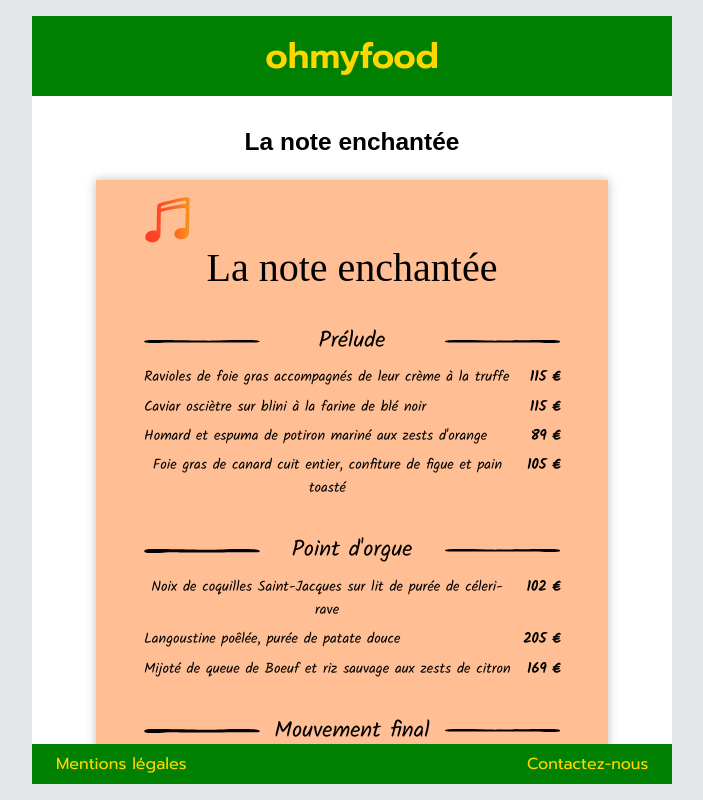
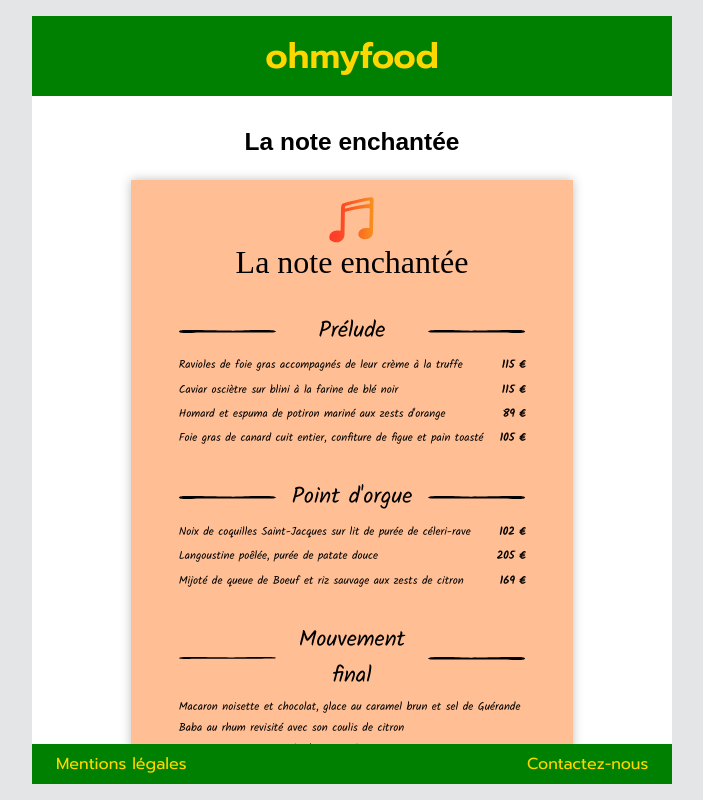
Before and after one commit to pinkdoab/Ohmyfood, a website: page menu1.html in a window 1280 px wide. Shown: the whole page, without its empty margins (288-991 px from the left). Drawn offline with Linux system fonts and the light colour scheme; a web font is replaced by a local one.

Commit message:
ok grands menus

```diff
--- a/menu1.html
+++ b/menu1.html
@@ -19,7 +19,7 @@
             <article>
                 <div class="menus">
                 <div class="menu menu__style1--large" >
-                    <img class="menu__logo-note-haut" src="images/note2.svg" alt="logo restaurant">
+                    <img class="menu__logo-note-haut-GM" src="images/note2.svg" alt="logo restaurant">
                     <h2>La note enchantée</h2>
                     <section>
                         <div class="component">
--- a/sass/layouts/_main.scss
+++ b/sass/layouts/_main.scss
@@ -1,5 +1,5 @@
 .main  {
-    min-height: $Hpage - map-get($footer, hauteur) - 4vh - 10vh;
+    //min-height: $Hpage - map-get($footer, hauteur) - 4vh - 10vh;
 
     display: flex;
     flex-direction: column;
@@ -17,6 +17,9 @@
         flex-direction: row;
         justify-content: space-between;
         align-items: center;
+        @media screen and (max-width: 600px) and (orientation: portrait) {
+            margin: 0;
+        }
         > h2 {
             font-weight: normal;
             margin-top: 2rem;
--- a/sass/layouts/_menu.scss
+++ b/sass/layouts/_menu.scss
@@ -30,6 +30,11 @@
         display: block;
         //margin: auto;
     }
+    &__logo-note-haut-GM {
+        width: 3rem;
+        display: block;
+        margin: auto;
+    }
     &__logo-note-bas {
         width: 1.4rem;
         margin-right: .5rem;
--- a/sass/utils/_mixins.scss
+++ b/sass/utils/_mixins.scss
@@ -71,7 +71,7 @@
             font-size: 3rem;
         }
         @media screen and (orientation: landscape) {
-            font-size: 2.5rem;
+            font-size: 2rem;
         }
 
         &.degrade-texte {
@@ -141,23 +141,22 @@
                     display: block;
                     font-size: $plat-corps-grandM * $agrandissement-menu-portrait;
                 }
-                @media screen and (orientation: landscape) {
+                /*@media screen and (orientation: landscape) {
                     font-size: .9rem;
-                }
+                }*/
                 span {
                     margin: $plat-margin-grandM;
                     font-family: map-get($style, hors-restaurant-font);
                     font-size: $plat-corps-grandM;
                     margin: $plat-margin-grandM;
-                    color: $plat-color-grandM;
-                    text-align: center;
                     @media screen and (max-width: 600px) and (orientation: portrait) {
                         display: block;         // retour à la ligne du prix
+                        text-align: center;
                         font-size: $plat-corps-grandM * $agrandissement-menu-portrait;
                     }
-                    @media screen and (orientation: landscape) {
+                    /*@media screen and (orientation: landscape) {
                         font-size: .9rem;
-                    }
+                    }*/
                     &:last-child {
                         margin-left: 1rem;      // espace entre plat et prix
                         font-weight: bold;
--- a/sass/utils/_variables.scss
+++ b/sass/utils/_variables.scss
@@ -12,13 +12,14 @@ $bouton: (paddingW: 2rem, paddingH: .5rem, radius: .5rem, margin: 2rem auto 1rem
 $Hpetit-menu: 36vw;
 $Lpetit-menu: $Hpetit-menu * .7;
 
-$agrandissement-menu-portrait: 3.5;
+$agrandissement-menu-portrait: 1.5;
 $agrandissement-menu-landscape: 1.3;
 
 // ------------------ Données communes à tous les menus ----------------------
 $restaurant-weight: normal;
 
-$plat-corps-grandM: 1.6vw;
+//$plat-corps-grandM: 1.6vw;
+$plat-corps-grandM: .7rem;
 $plat-margin-grandM: .2rem 0rem 0rem 0rem;
 $plat-color-grandM: black;
 
```
Also changed, not shown: styles/main.css, 1 other file.
